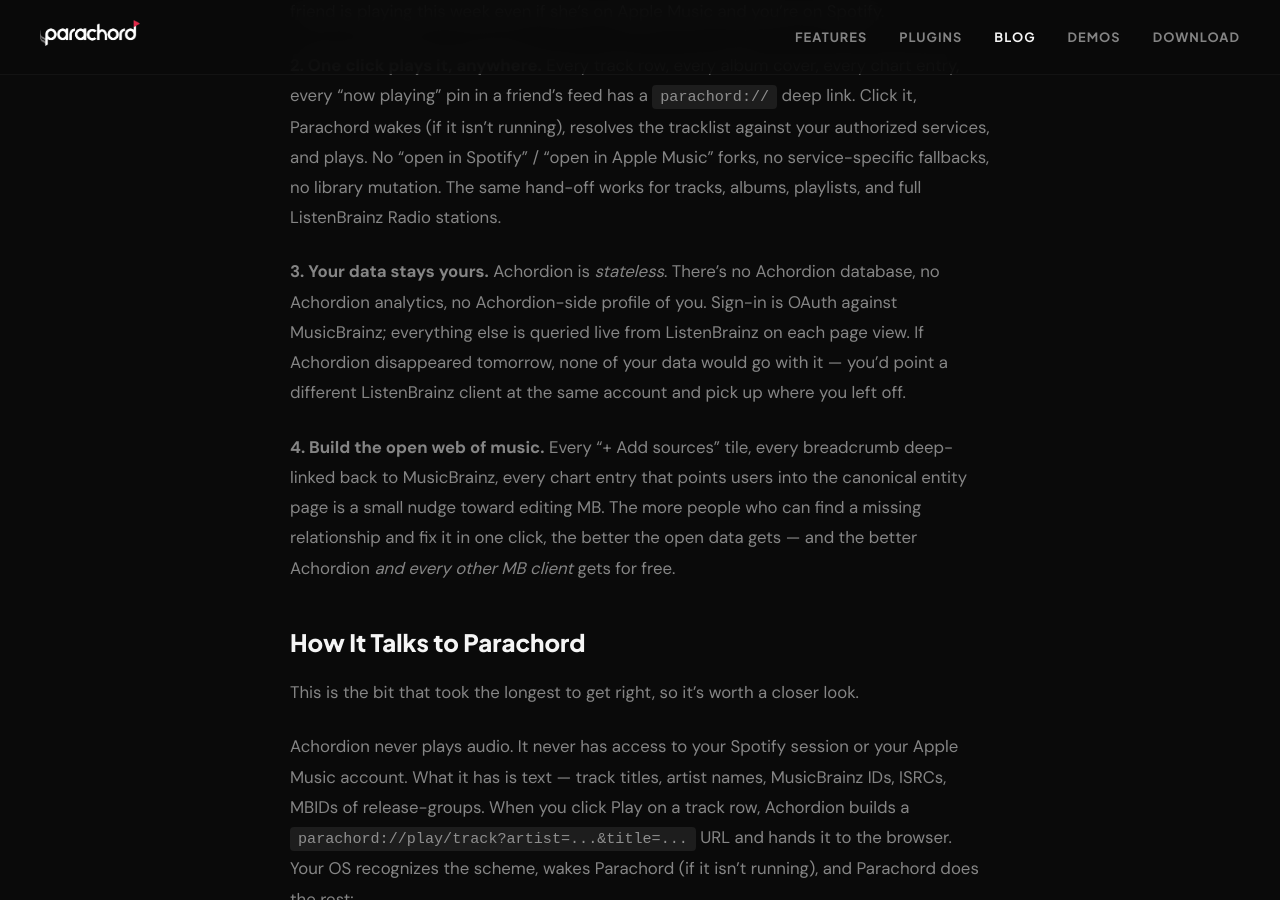
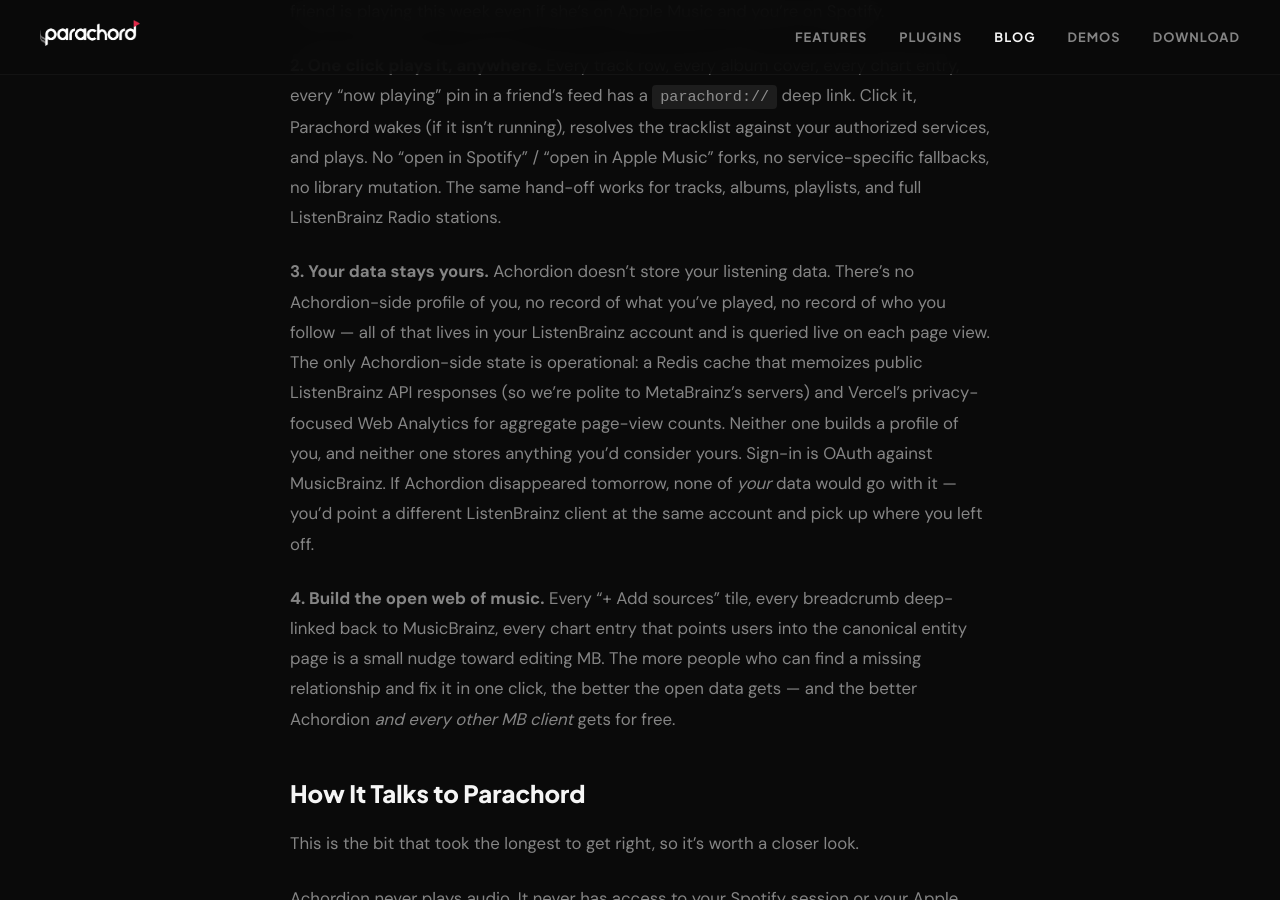
Before and after one commit to Parachord/parachord-website, a Jekyll site: the page built from _posts/2026-05-04-introducing-achordion.md, in a window 1280 px wide and 900 px high, scrolled down 3246 px. Built offline with Jekyll 4.4.1, drawn with Linux system fonts in a browser that asks for light colours; some of the changed text lies outside the part shown.

Commit message:
Honest revision: Redis cache + Vercel Web Analytics disclosure
The original "stateless / no database / no analytics" claims were
the right principle but the literal language broke when Upstash
Redis (cache for public ListenBrainz API responses) and Vercel
Web Analytics (aggregate page-view counts, no individual tracking)
landed on the production deploy.

Reframe both passages around what's actually true: no Achordion-
side profile of you, no record of your listens, your data lives
in ListenBrainz. Disclose Redis-as-public-API-cache and Vercel
Web Analytics as operational state that doesn't build a profile.

The strong promise — your listening data is yours, lives in LB,
goes with you if Achordion disappears — is intact and now matches
the operational reality.

Co-Authored-By: Claude Opus 4.7 (1M context) <noreply@anthropic.com>

```diff
--- a/_posts/2026-05-04-introducing-achordion.md
+++ b/_posts/2026-05-04-introducing-achordion.md
@@ -13,7 +13,7 @@ For a while now, when I've talked about Parachord, I've described it as one half
 - **Achordion is live at [achordion.xyz](https://achordion.xyz).** Sign in with a MusicBrainz account.
 - It's a modern web-based community built on MusicBrainz + ListenBrainz — listens, stats, charts, recommendations, Year in Music, friends, the whole thing.
 - Every Play button hands a tracklist off to **Parachord** via `parachord://`. One click, plays from whichever service ranks highest in your priority order.
-- Stateless by design: no Achordion database, no analytics, no profile of you. Your data lives in your ListenBrainz account.
+- No Achordion-side profile of you. Your listens, follows, and playlists live in your ListenBrainz account, queried live on every page view.
 - It's the spiritual successor to Last.fm circa 2007, rebuilt for the streaming era on open data.
 - Open source: [github.com/jherskowitz/achordion](https://github.com/jherskowitz/achordion).
 
@@ -53,7 +53,7 @@ The longer version, in four pillars:
 
 **2. One click plays it, anywhere.** Every track row, every album cover, every chart entry, every "now playing" pin in a friend's feed has a `parachord://` deep link. Click it, Parachord wakes (if it isn't running), resolves the tracklist against your authorized services, and plays. No "open in Spotify" / "open in Apple Music" forks, no service-specific fallbacks, no library mutation. The same hand-off works for tracks, albums, playlists, and full ListenBrainz Radio stations.
 
-**3. Your data stays yours.** Achordion is *stateless*. There's no Achordion database, no Achordion analytics, no Achordion-side profile of you. Sign-in is OAuth against MusicBrainz; everything else is queried live from ListenBrainz on each page view. If Achordion disappeared tomorrow, none of your data would go with it — you'd point a different ListenBrainz client at the same account and pick up where you left off.
+**3. Your data stays yours.** Achordion doesn't store your listening data. There's no Achordion-side profile of you, no record of what you've played, no record of who you follow — all of that lives in your ListenBrainz account and is queried live on each page view. The only Achordion-side state is operational: a Redis cache that memoizes public ListenBrainz API responses (so we're polite to MetaBrainz's servers) and Vercel's privacy-focused Web Analytics for aggregate page-view counts. Neither one builds a profile of you, and neither one stores anything you'd consider yours. Sign-in is OAuth against MusicBrainz. If Achordion disappeared tomorrow, none of *your* data would go with it — you'd point a different ListenBrainz client at the same account and pick up where you left off.
 
 **4. Build the open web of music.** Every "+ Add sources" tile, every breadcrumb deep-linked back to MusicBrainz, every chart entry that points users into the canonical entity page is a small nudge toward editing MB. The more people who can find a missing relationship and fix it in one click, the better the open data gets — and the better Achordion *and every other MB client* gets for free.
 
```
